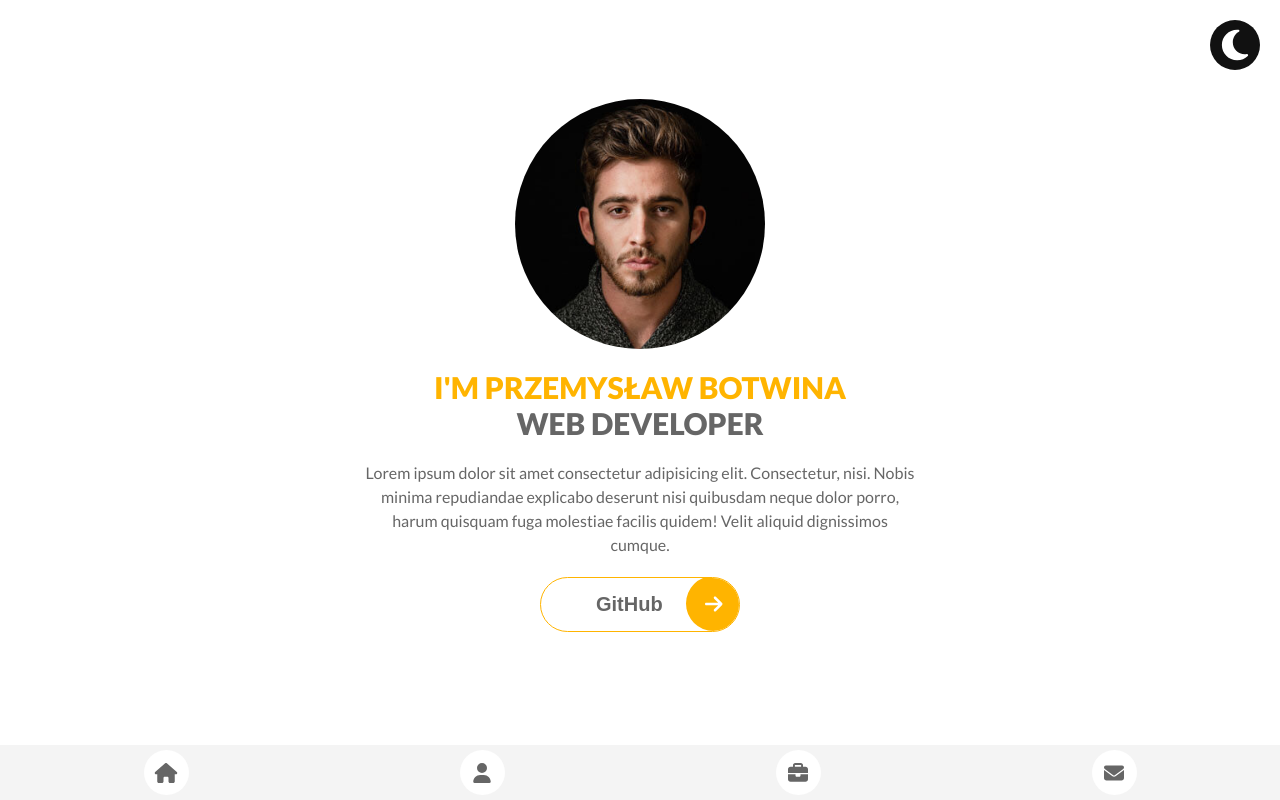
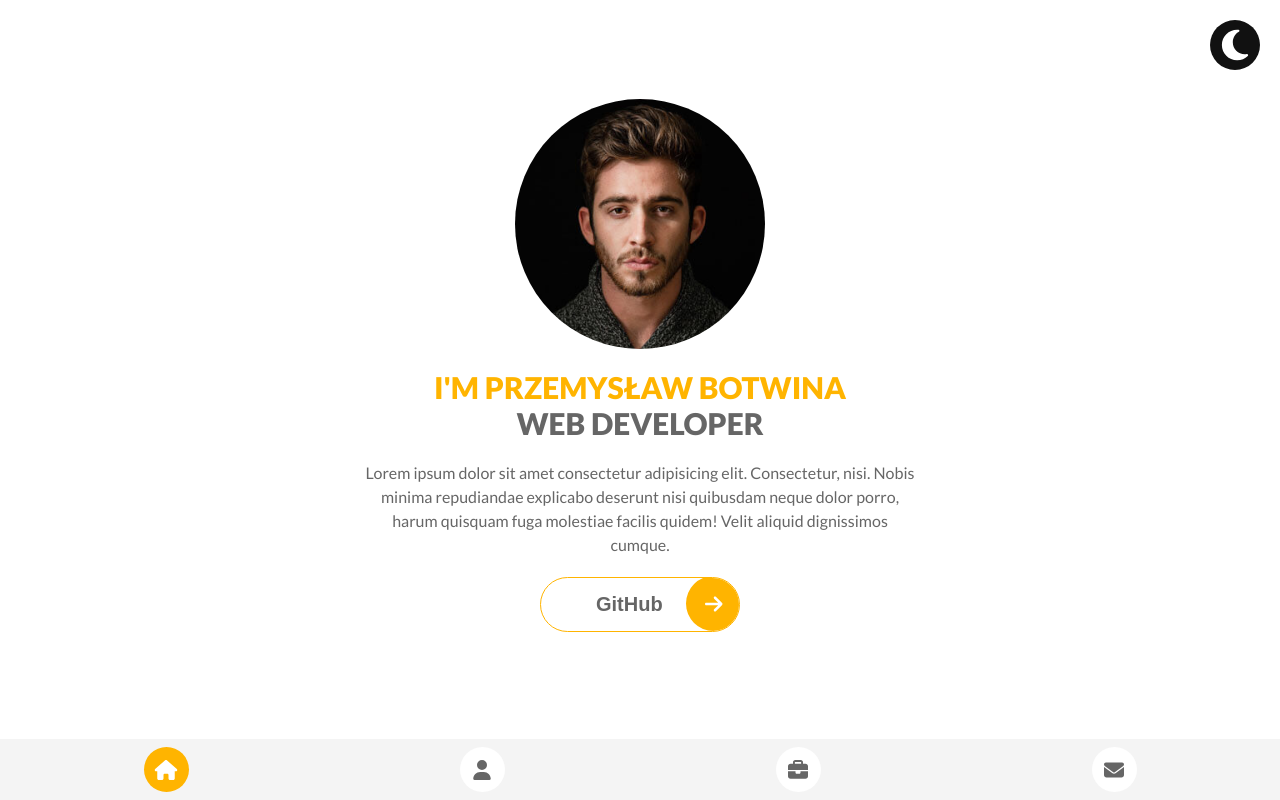
Before and after one commit to WersV/my-portfolio, a Vue app: page / in a window 1280 px wide. Built offline with nearby package versions, Linux system fonts and the light colour scheme.

Commit message:
add styles to acive nav button light/dark mode

```diff
--- a/src/components/AppNavMenu.vue
+++ b/src/components/AppNavMenu.vue
@@ -19,7 +19,7 @@ import { RouterLink } from 'vue-router'
   justify-content: space-around;
   align-items: center;
   width: 100%;
-  height: 55px;
+  // height: 55px;
   padding: 8px;
   background-color: $nav-bcg-light;
   z-index: 2;
@@ -30,13 +30,20 @@ import { RouterLink } from 'vue-router'
     border-radius: 50%;
     background-color: $btn-bcg-light;
     -webkit-tap-highlight-color: transparent;
-    & > * {
+    svg {
       position: absolute;
       top: 50%;
       left: 50%;
       transform: translate(-50%, -50%);
       font-size: 20px;
       color: $btn-text-light;
+    }
+  }
+
+  .router-link-active {
+      background-color: $active-btn-bcg;
+    svg {
+      color: $active-btn-text;
     }
   }
 }
@@ -46,8 +53,14 @@ import { RouterLink } from 'vue-router'
   background-color: $nav-bcg-dark;
   .nav-link {
     background-color: $btn-bcg-dark;
-    & > * {
+    svg {
       color: $btn-text-dark;
+    }
+  }
+  .router-link-active {
+      background-color: $active-btn-bcg;
+    svg {
+      color: $active-btn-text;
     }
   }
 }
```
